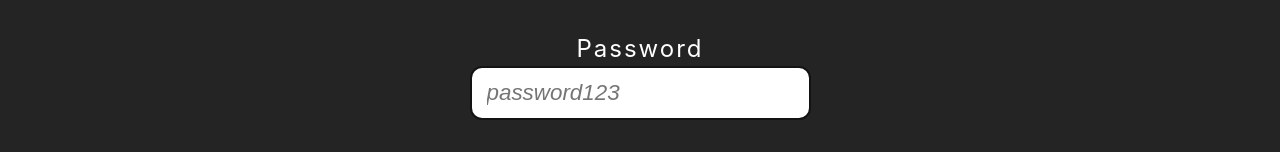
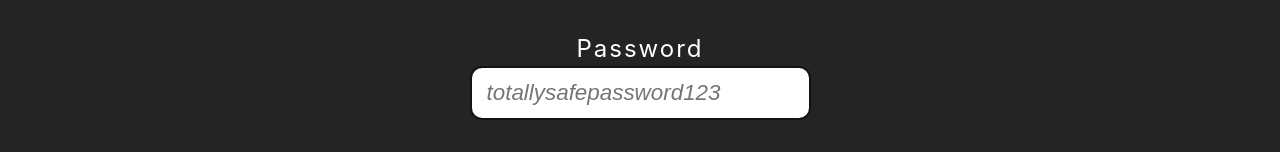
Before and after one commit to mikkelhau/game-list, a React (Create React App) app: page /login in a window 1280 px wide. Shown: the part 219-371 px from the top of the page. Built offline with nearby package versions, Linux system fonts and the light colour scheme.

Commit message:
very humour

```diff
--- a/src/pages/LoginPage.jsx
+++ b/src/pages/LoginPage.jsx
@@ -26,7 +26,7 @@ export default function LoginPage() {
               type="password"
               name="password"
               id="password"
-              placeholder="password123"
+              placeholder="totallysafepassword123"
               required
               minLength={8}
               autoComplete="current-password"
```
